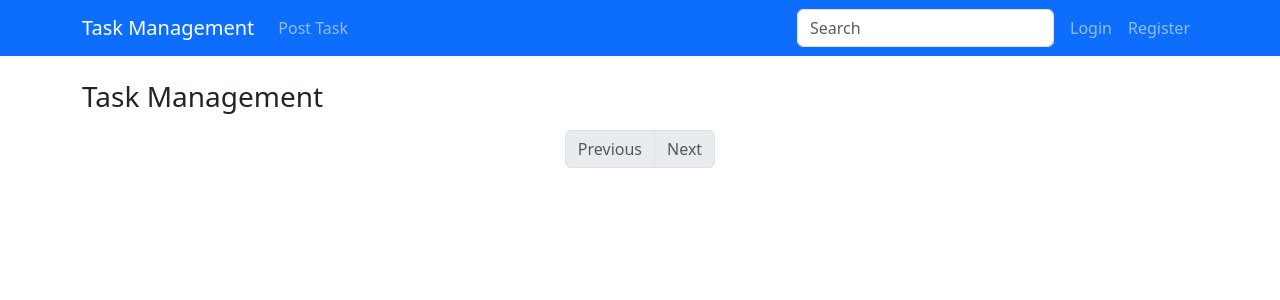
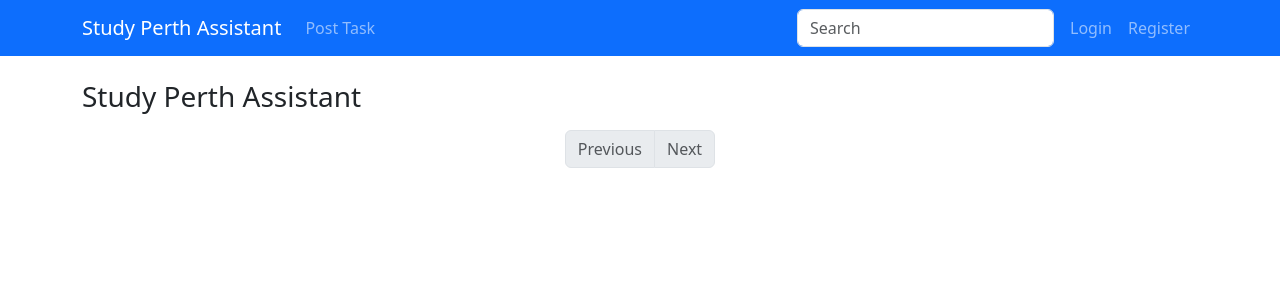
Before and after one commit to Rebecca115/CITS-5505-group-work, a Flask app: page / in a window 1280 px wide. Shown: the top 300 px of the page. Run offline with Flask 3, Linux system fonts and the light colour scheme; parts of the project's set-up code (start-up, migrations or seed data) failed here and were passed over; some libraries are stand-ins or nearby versions.

Commit message:
update example html

```diff
--- a/task/templates/detail.html
+++ b/task/templates/detail.html
@@ -10,7 +10,7 @@
 <!-- Navigation Bar -->
 <nav class="navbar navbar-expand-lg navbar-dark bg-primary">
     <div class="container">
-        <a class="navbar-brand" href="#">Task Management</a>
+        <a class="navbar-brand" href="#">Study Perth Assistant</a>
         <button class="navbar-toggler" type="button" data-bs-toggle="collapse" data-bs-target="#navbarNav">
             <span class="navbar-toggler-icon"></span>
         </button>
--- a/task/templates/index.html
+++ b/task/templates/index.html
@@ -4,7 +4,7 @@
     <meta charset="UTF-8">
     <meta name="viewport" content="width=device-width, initial-scale=1.0">
     <link href="https://cdn.jsdelivr.net/npm/bootstrap@5.3.3/dist/css/bootstrap.min.css" rel="stylesheet">
-    <title>Task Management</title>
+    <title>Study Perth Assistant</title>
     <style>
         .hidden {
             display: none;
@@ -15,7 +15,7 @@
 
 <nav class="navbar navbar-expand-lg navbar-dark bg-primary">
     <div class="container">
-        <a class="navbar-brand" href="/">Task Management</a>
+        <a class="navbar-brand" href="/">Study Perth Assistant</a>
         <button class="navbar-toggler" type="button" data-bs-toggle="collapse" data-bs-target="#navbarNav">
             <span class="navbar-toggler-icon"></span>
         </button>
@@ -61,7 +61,7 @@
             {% endfor %}
         {% endif %}
     {% endwith %}
-    <h3 class="my-3">Task Management</h3>
+    <h3 class="my-3">Study Perth Assistant</h3>
 
     {% for task in page_data.items %}
         <div class="card mb-3">
--- a/task/templates/post.html
+++ b/task/templates/post.html
@@ -9,7 +9,7 @@
 <body>
 <nav class="navbar navbar-expand-lg navbar-dark bg-primary">
     <div class="container">
-        <a class="navbar-brand" href="/">Task Management</a>
+        <a class="navbar-brand" href="/">Study Perth Assistant</a>
         <button class="navbar-toggler" type="button" data-bs-toggle="collapse" data-bs-target="#navbarNav">
             <span class="navbar-toggler-icon"></span>
         </button>
--- a/templates/base.html
+++ b/templates/base.html
@@ -8,20 +8,16 @@
     <title>{% block title %}This is the title{% endblock %}</title>
 
     <link href="https://cdn.jsdelivr.net/npm/bootstrap@5.3.3/dist/css/bootstrap.min.css" rel="stylesheet">
-
     {% block header %}
     {% endblock %}
 
 </head>
-
 <body>
     {% block layout %}
     {% endblock %}
 
-
-
 <script src="https://code.jquery.com/jquery-3.7.1.js" integrity="sha256-eKhayi8LEQwp4NKxN+CfCh+3qOVUtJn3QNZ0TciWLP4="
-        crossorigin="anonymous"></script>>
+        crossorigin="anonymous"></script>
 <script src="https://cdn.jsdelivr.net/npm/bootstrap@5.3.3/dist/js/bootstrap.bundle.min.js"></script>
 
 </body>
--- a/user/templates/login.html
+++ b/user/templates/login.html
@@ -15,7 +15,7 @@
 
 <nav class="navbar navbar-expand-lg navbar-dark bg-primary">
     <div class="container">
-        <a class="navbar-brand" href="/">Task Management</a>
+        <a class="navbar-brand" href="/">Study Perth Assistant</a>
         <button class="navbar-toggler" type="button" data-bs-toggle="collapse" data-bs-target="#navbarNav">
             <span class="navbar-toggler-icon"></span>
         </button>
--- a/user/templates/mine.html
+++ b/user/templates/mine.html
@@ -15,7 +15,7 @@
 
 <nav class="navbar navbar-expand-lg navbar-dark bg-primary">
     <div class="container">
-        <a class="navbar-brand" href="/">Task Management</a>
+        <a class="navbar-brand" href="/">Study Perth Assistant</a>
         <button class="navbar-toggler" type="button" data-bs-toggle="collapse" data-bs-target="#navbarNav">
             <span class="navbar-toggler-icon"></span>
         </button>
--- a/user/templates/mytask.html
+++ b/user/templates/mytask.html
@@ -15,7 +15,7 @@
 
 <nav class="navbar navbar-expand-lg navbar-dark bg-primary">
     <div class="container">
-        <a class="navbar-brand" href="/">Task Management</a>
+        <a class="navbar-brand" href="/">Study Perth Assistant</a>
         <button class="navbar-toggler" type="button" data-bs-toggle="collapse" data-bs-target="#navbarNav">
             <span class="navbar-toggler-icon"></span>
         </button>
```
Lines whose indentation alone changed are shown as unchanged.
